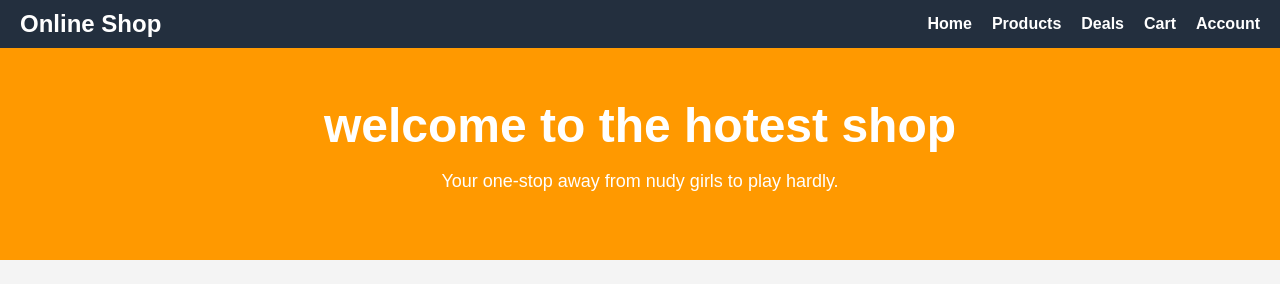
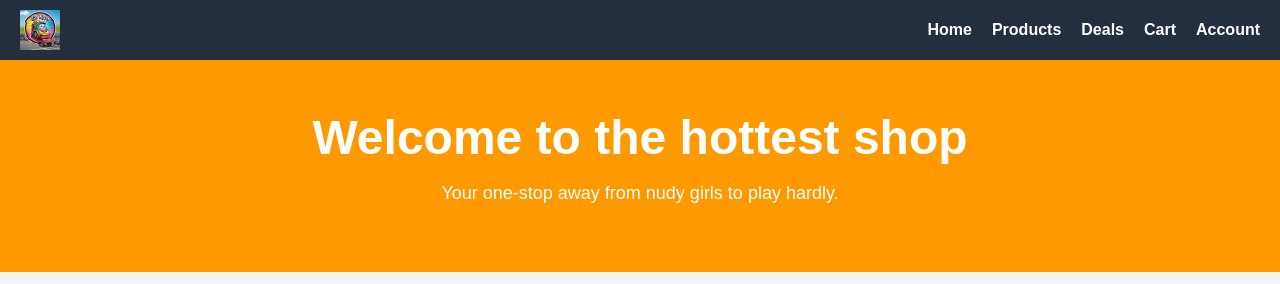
Before and after one commit to pratik-dcoder/Shop-, a plain HTML site: page index.html in a window 1280 px wide. Shown: the top 284 px of the page. Drawn offline with Linux system fonts and the light colour scheme.

Commit message:
Update index.html

```diff
--- a/index.html
+++ b/index.html
@@ -20,8 +20,7 @@
             align-items: center;
         }
         header .logo {
-            font-size: 24px;
-            font-weight: bold;
+            height: 40px; /* Adjust height as needed */
         }
         nav ul {
             list-style: none;
@@ -104,7 +103,9 @@
 <body>
     <!-- Header -->
     <header>
-        <div class="logo">Online Shop</div>
+        <div class="logo">
+            <img src="logo.jpg" alt="Shop Logo" height="40">
+        </div>
         <nav>
             <ul>
                 <li><a href="#">Home</a></li>
@@ -118,7 +119,7 @@
 
     <!-- Hero Section -->
     <section class="hero">
-        <h1>welcome to the hotest shop</h1>
+        <h1>Welcome to the hottest shop</h1>
         <p>Your one-stop away from nudy girls to play hardly.</p>
     </section>
 
@@ -152,7 +153,6 @@
             <p class="price">Rs9999</p>
             <button>Add to Cart</button>
         </div>
-
     </section>
 
     <!-- Footer -->
```
